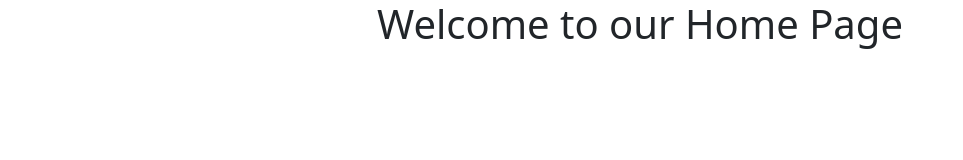
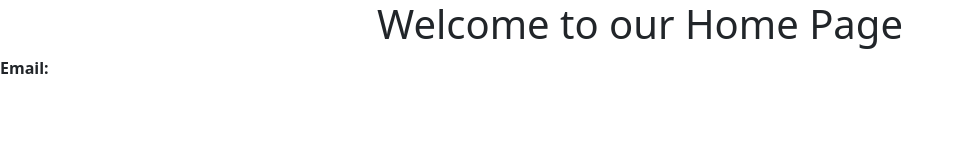
Before and after one commit to bram-n/Voyage, a React (Vite) app in the folder StudentBaseInternship/: page / in a window 1280 px wide. Shown: the top 160 px of the page, without its empty margins (0-963 px from the left). Built offline with nearby package versions, Linux system fonts and the light colour scheme; no server answers.

Commit message:
Sign Up feature adjust

```diff
--- a/StudentBaseInternship/src/Contexts/AuthContext.tsx
+++ b/StudentBaseInternship/src/Contexts/AuthContext.tsx
@@ -1,10 +1,9 @@
-import React, { createContext, useContext, useState, ReactNode } from 'react';
+import React, { createContext, useContext, useEffect, useState, ReactNode } from 'react';
 import { auth } from "../config/firebase"
-import { initializeApp } from "firebase/app";
-import { getAuth} from "firebase/auth";
 
 // Define the shape of the context value
 interface AuthContextValue {
+  currentUser: firebase.default.User | null;
   authenticated: boolean;
   signup: (email: string, password:string) =>  Promise<any>;
   login: () =>  void;
@@ -26,7 +25,11 @@ export function useAuth() {
 const AuthContext = createContext<AuthContextValue | undefined>(undefined);
 
 export function AuthProvider({ children }: AuthProviderProps) {
+
+  // States
   const [authenticated, setAuthenticated] = useState(false);
+  const [currentUser, setCurrentUser] = useState<firebase.default.User | null>(null)
+  const [loading, setLoading] = useState(false)
 
   function signup(email: string, password: string) {
     return auth.createUserWithEmailAndPassword(email, password)
@@ -39,7 +42,18 @@ export function AuthProvider({ children }: AuthProviderProps) {
 
   }
 
+  useEffect(() => {
+    const unsubscribe = auth.onAuthStateChanged((user) => {
+      setCurrentUser(user);
+      setLoading(false);
+
+    });
+
+    return unsubscribe;
+  }, []);
+
   const authContextValue: AuthContextValue = {
+    currentUser,
     authenticated,
     signup,
     login,
--- a/StudentBaseInternship/src/Pages/Home.tsx
+++ b/StudentBaseInternship/src/Pages/Home.tsx
@@ -1,9 +1,16 @@
 import React from 'react'
 import 'react-bootstrap'
+import {useAuth} from "../Contexts/AuthContext"
 export default function Home() {
+  const {currentUser} = useAuth()
   return (
+
+    <>
     <h1 className='text-center'>
       Welcome to our Home Page
     </h1>
+    <strong>Email:</strong> {currentUser?.email}
+    {console.log(currentUser?.toJSON)}
+    </>
   )
 }
--- a/StudentBaseInternship/src/Pages/SignUp.tsx
+++ b/StudentBaseInternship/src/Pages/SignUp.tsx
@@ -1,23 +1,37 @@
 import React, { useState } from "react";
-import { Form, Button, Container, Card } from "react-bootstrap";
+import { Form, Button, Container, Card, Alert } from "react-bootstrap";
 import { useAuth } from "../Contexts/AuthContext";
+import { useNavigate } from 'react-router-dom';
 
 export default function SignUpForm() {
   // States
+  const [currentUser, setCurrentUser] = useState("")
   const [username, setUsername] = useState("");
   const [email, setEmail] = useState("");
   const [password, setPassword] = useState("");
+  const [loading, setLoading] = useState(false)
+  const [error, setError] = useState("")
+  const navigate = useNavigate()
 
   // Auth Context
   const { signup } = useAuth();
   const handleSubmit = async (e: React.FormEvent) => {
     e.preventDefault();
+    if (loading) {
+      console.error("Loading, dont press button repeatedly")
+      return
+    }
+
     try {
+      setLoading(true)
       await signup(email, password);
       console.log("Sign up successful");
+      navigate("/")
     } catch (err) {
+      setError((err as Error).message)
       console.error("Error signing up:", (err as Error).message);
     }
+    setLoading(false)
   };
 
   return (
@@ -27,6 +41,7 @@ export default function SignUpForm() {
         <Card.Header className="text-center">
           <h1>Sign Up</h1>
         </Card.Header>
+        {error && <Alert variant="danger">{error}</Alert>}
         <Card.Body>
           <Form onSubmit={handleSubmit}>
             <Form.Group controlId="username" className="m-3">
```
